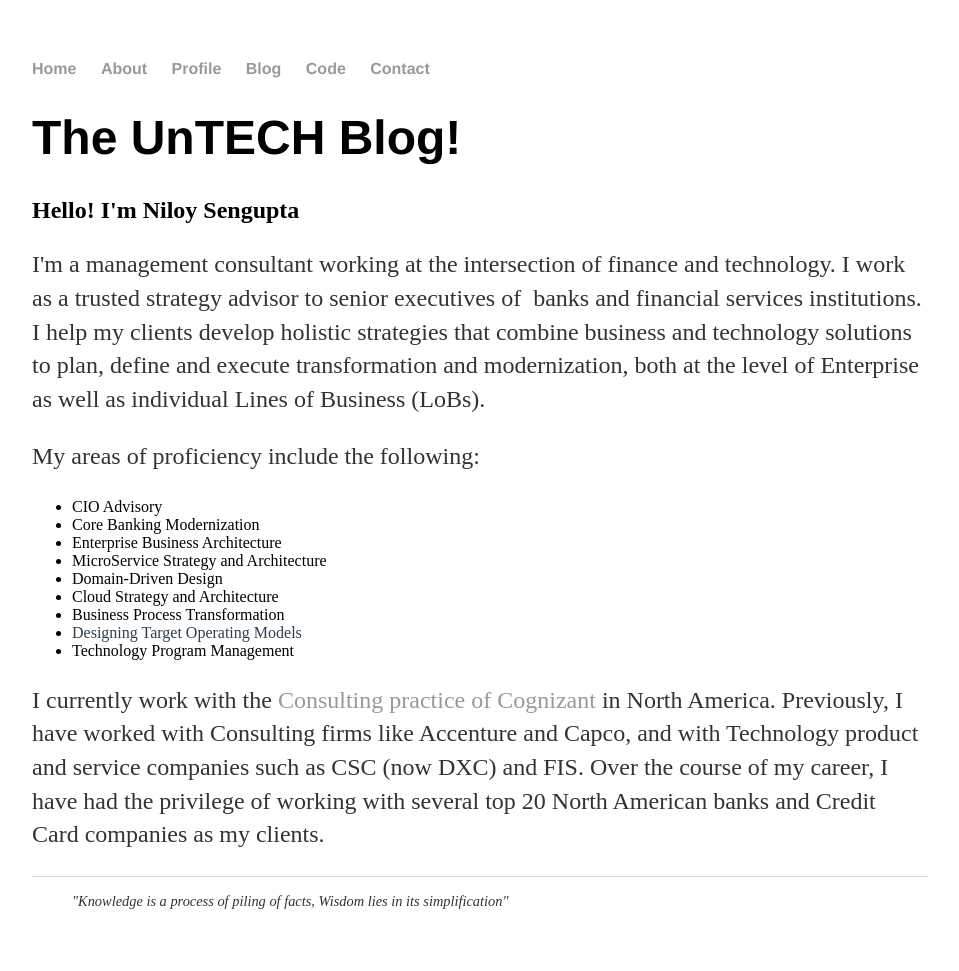
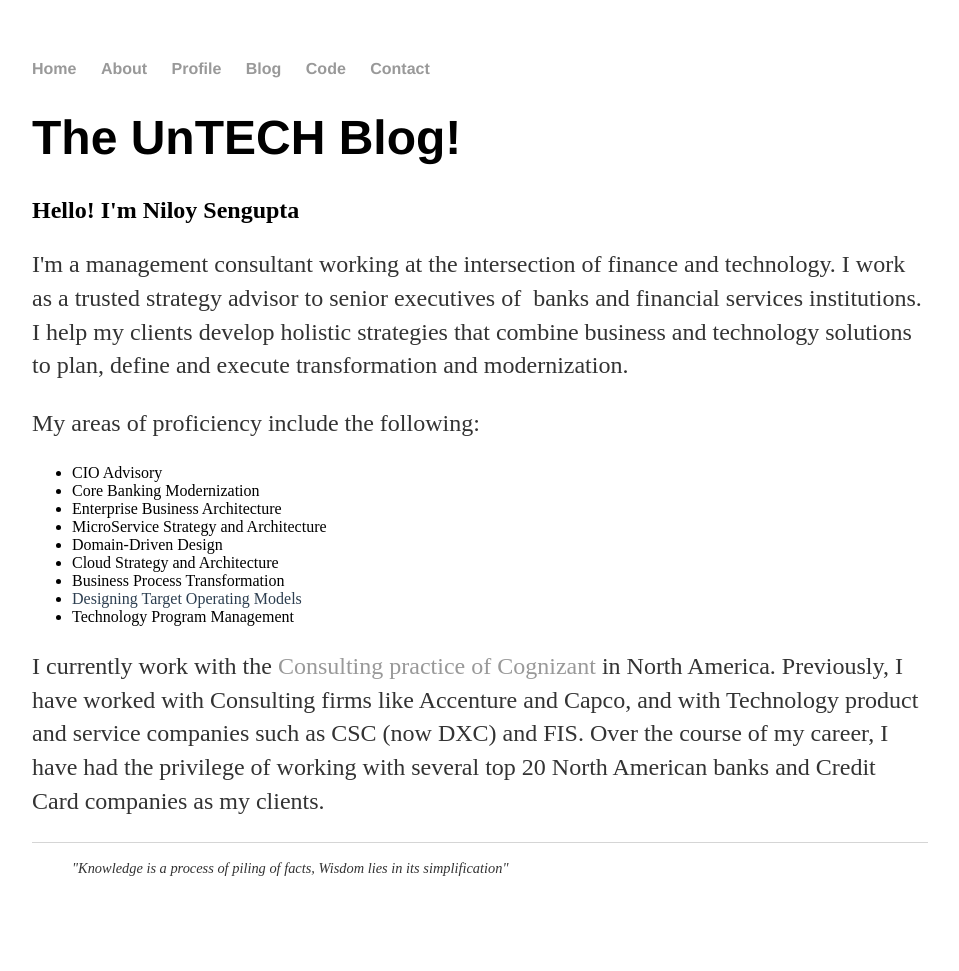
Before and after one commit to finuntech/finuntech.github.io, a Jekyll site: the page built from profile/index.html, in a window 1280 px wide. Shown: the whole page, without its empty margins (160-1119 px from the left). Built offline with Jekyll 4.4.1, drawn with Linux system fonts in a browser that asks for light colours; after the commit the page ends 938 px from its top, so only the background shows below that.

Commit message:
Update index.html

```diff
--- a/profile/index.html
+++ b/profile/index.html
@@ -5,7 +5,7 @@
 <div class="blurb">
 	<h1> The UnTECH Blog! </h1>
 	<h2>Hello! I'm Niloy Sengupta</h2>
-        <p>I'm a management consultant working at the intersection of finance and technology. I&nbsp;work as a trusted strategy advisor to senior executives of&nbsp; banks and financial services institutions. I help my clients develop holistic strategies that combine business and technology solutions to plan, define and execute transformation and modernization, both at the level of Enterprise as well as individual Lines of Business (LoBs).
+        <p>I'm a management consultant working at the intersection of finance and technology. I&nbsp;work as a trusted strategy advisor to senior executives of&nbsp; banks and financial services institutions. I help my clients develop holistic strategies that combine business and technology solutions to plan, define and execute transformation and modernization.
 	<p>My areas of&nbsp;proficiency&nbsp;include the following:</p>
         <ul>
         <li><span style="color: ##2C3E50;">CIO Advisory</span></li>
```
